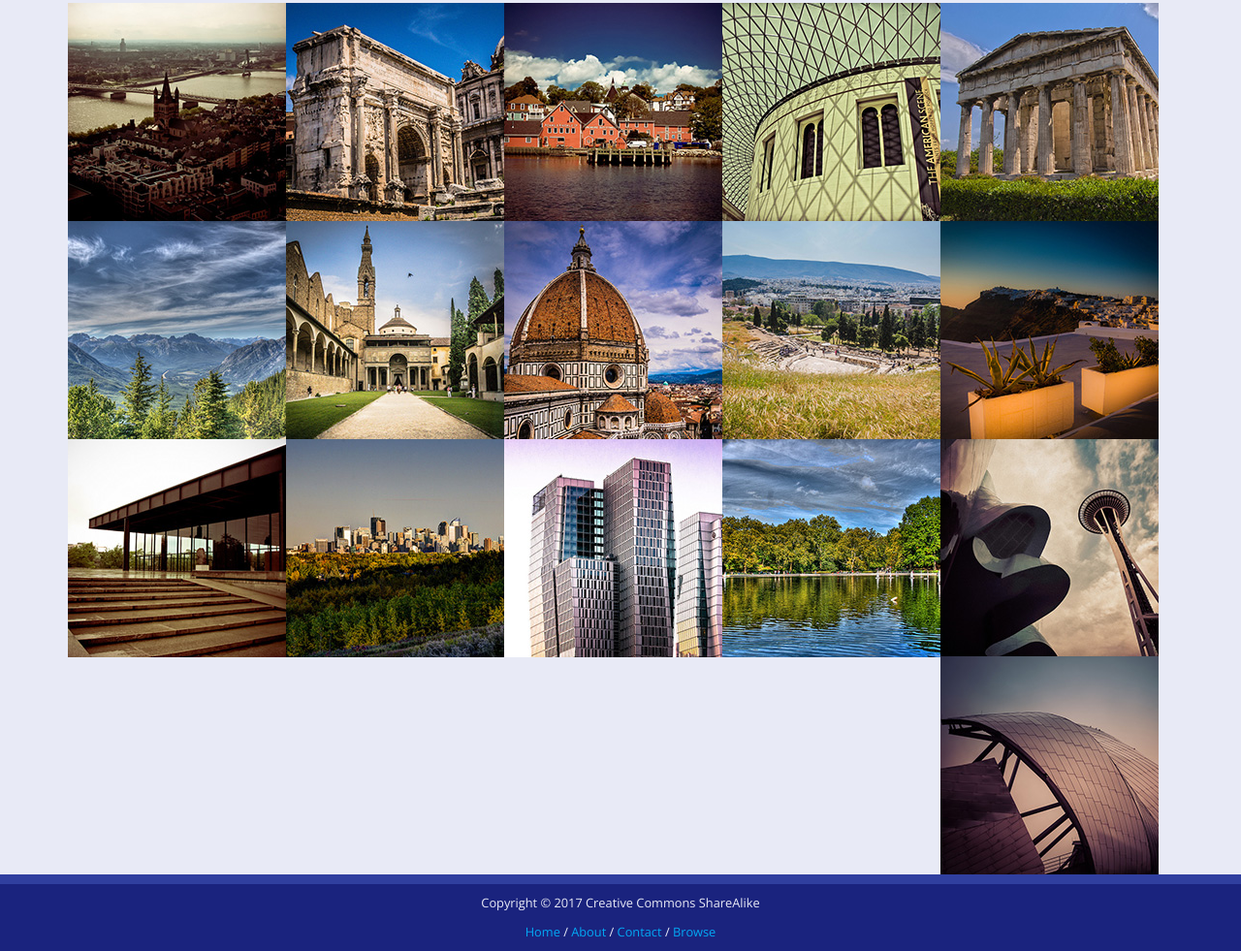
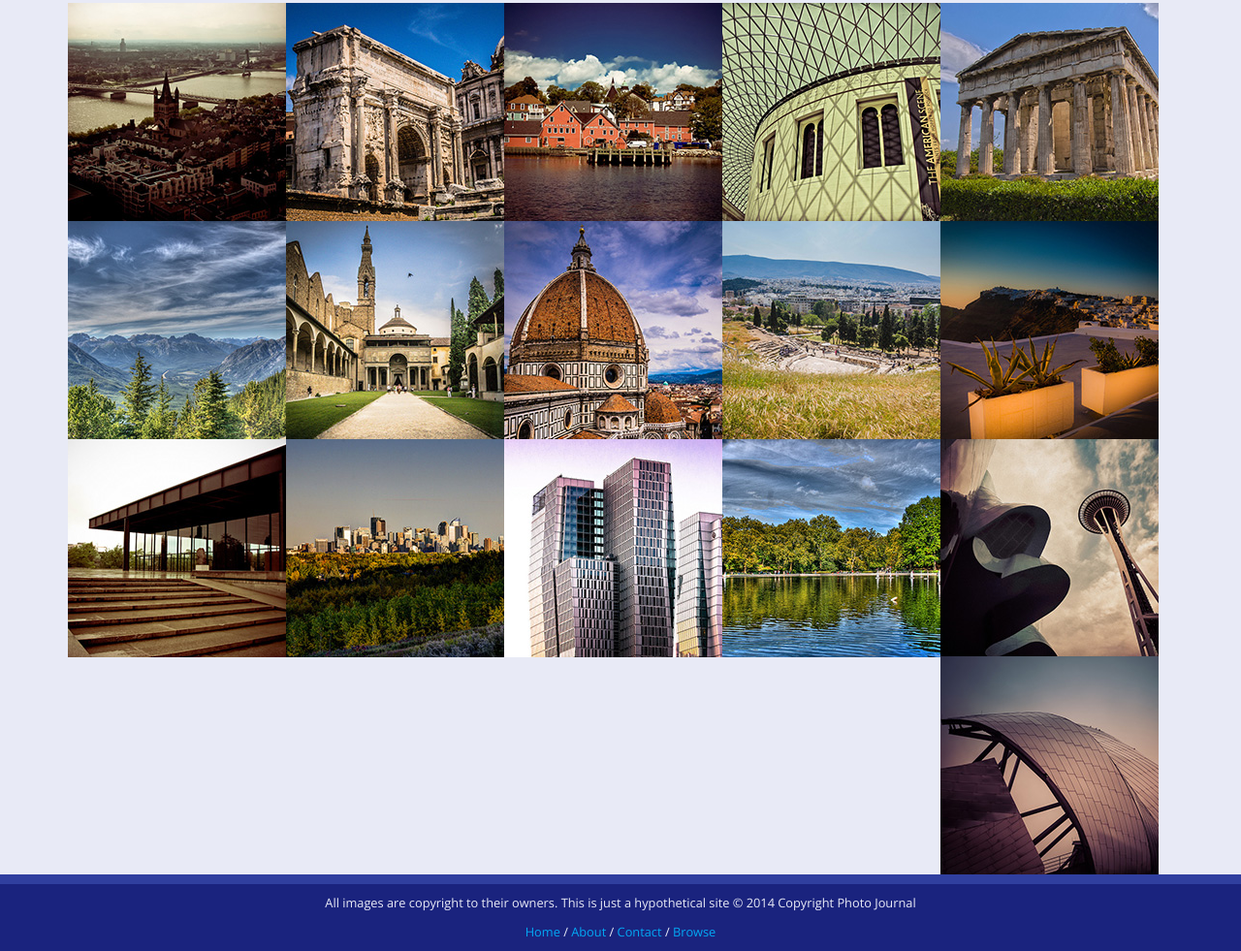
Before and after one commit to jonfandersonjr/PhotoJournal, a plain HTML site: page index.html in a window 1280 px wide. Shown: the part 160-1141 px from the top of the page at 97% size. Drawn offline with nearby package versions, Linux system fonts and the light colour scheme.

Commit message:
Updated footer

```diff
--- a/index.html
+++ b/index.html
@@ -91,7 +91,7 @@
     <footer>
         <div class="container-fluid">
                     <div class="row final">
-                <p>Copyright &copy; 2017 Creative Commons ShareAlike</p>
+                <p>All images are copyright to their owners. This is just a hypothetical site &copy; 2014 Copyright Photo Journal</p>
                 <p><a href="#">Home</a> / <a href="#">About</a> / <a href="#">Contact</a> / <a href="#">Browse</a></p>
             </div>
         </div>
```
